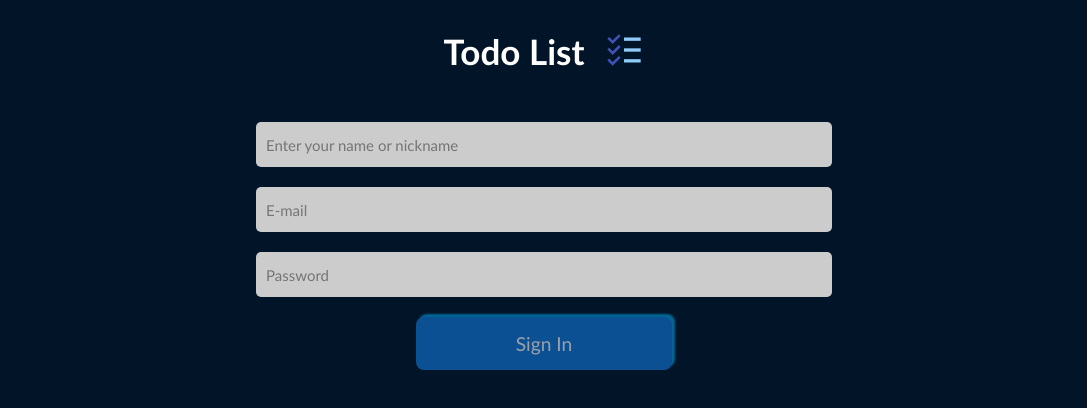
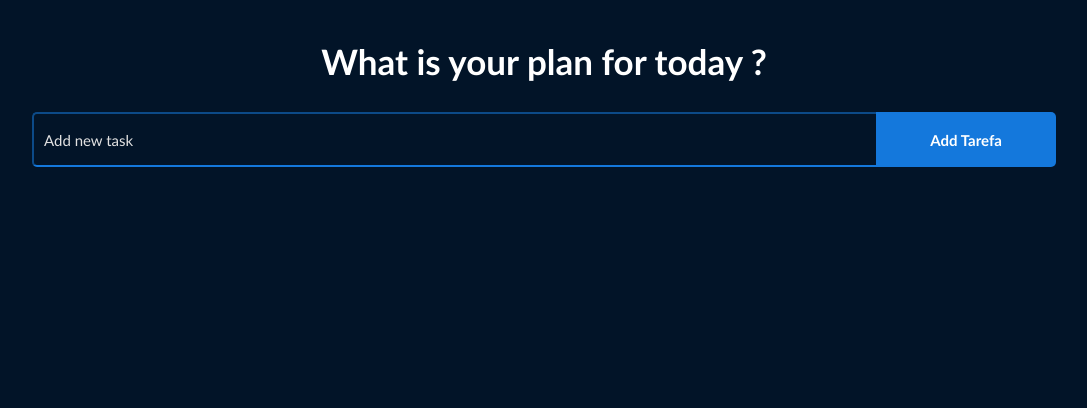
Before and after one commit to Mathluiz23/todolist, a React (Create React App) app: page / in a window 1280 px wide. Shown: the top 408 px of the page, without its empty margins (96-1183 px from the left). Built offline with nearby package versions, Linux system fonts and the light colour scheme.

Commit message:
:sparkles: deleting login page unused

```diff
--- a/src/App.js
+++ b/src/App.js
@@ -1,5 +1,4 @@
 import { Route, Routes} from 'react-router-dom';
-import Login from './Pages/Login';
 import TodoList from './Pages/TodoList';
 import './css/App.css';
 
@@ -7,8 +6,7 @@ function App() {
   return (
     <div>
         <Routes>
-          <Route exact path="/task" element={ <TodoList /> } />
-          <Route exact path="/" element={ <Login/>} />
+          <Route exact path="/" element={ <TodoList /> } />s
         </Routes>
     </div>
   );
--- a/src/Pages/Login.jsx
+++ /dev/null
@@ -1,83 +0,0 @@
-import React, { useState } from 'react';
-import { useNavigate } from 'react-router-dom';
-import Input from '../components/Input';
-import { FcTodoList } from 'react-icons/fc';
-import '../css/LoginStyle.css';
-
-export default function Login() {
-  const navigate = useNavigate();
-  const [user, setUser] = useState({ email: '', password: '' });
-  const [name, setName] = useState("");
-;
-  const [buttonLogin, setButtonLogin] = useState(true);
-
-  function loginValidacao() {
-    const regex = /.+@.+\.[A-Za-z]+$/;
-    const minLength = 5;
-
-    if (user.password.length > minLength && regex.test(user.email)) {
-      setButtonLogin(false);
-    } else {
-      setButtonLogin(true);
-    }
-  }
-
-  function handleChange({ target: { name, value } }) {
-    setUser({
-      ...user,
-      [name]: value,
-    });
-    loginValidacao();
-  }
-
-  function handleClick() {
-    const { email } = user;
-    localStorage.setItem('user', JSON.stringify({ email, name }));
-    navigate("/task")
-  }
-
-  function handleName({ target: { name, value } }) {
-    setName({...name,[name]: value });
-  }
-
-  return (
-    <div className='body-login'>
-      <div className='titulo-todolist'>
-        <h1>Todo List</h1>
-        <a href="/"><FcTodoList size={40}/></a>
-      </div>
-      <Input
-          onChange={ handleName }
-          type="name"
-          placeholder="Enter your name or nickname"
-          name="name"
-          className="input-login"
-        />
-
-        <Input
-          onChange={ handleChange }
-          type="email"
-          placeholder="E-mail"
-          name="email"
-          className="input-login"
-        />
-
-        <Input
-          type="password"
-          placeholder="Password"
-          name="password"
-          onChange={ handleChange }
-          className="input-login"
-        />
-
-        <button
-          disabled={ buttonLogin }
-          type="button"
-          onClick={ handleClick }
-          className='button-entrar'
-        >
-          Sign In
-        </button>
-    </div>
-  );
-}
--- a/src/Pages/TodoList.jsx
+++ b/src/Pages/TodoList.jsx
@@ -6,10 +6,10 @@ import '../css/App.css';
 export default function TodoList() {
   const [todos, setTodos] = useState([]);
   const [tasksLocalStorage, setTasksLocalStorage] = useState(JSON.parse(localStorage.getItem('tarefa')));
-  const [nameLocalStorage, setNameLocalStorage] = useState(JSON.parse(localStorage.getItem('user')));
+  // const [nameLocalStorage, setNameLocalStorage] = useState(JSON.parse(localStorage.getItem('user')));
 
-  const { name } = nameLocalStorage;
-  const nameUser = name.name;
+  // const { name } = nameLocalStorage;
+  // const nameUser = name.name;
 
   const task = localStorage.setItem('tarefa', JSON.stringify(tasksLocalStorage));
   console.log(task)
@@ -58,7 +58,7 @@ export default function TodoList() {
 
   return (
     <>
-      <h1 className="plan-tasks">What is your plan for today {nameUser} ?</h1>
+      <h1 className="plan-tasks">What is your plan for today ?</h1>
       <div>
       <TodoForm onSubmit={addTodo} />
       <Todo
```
